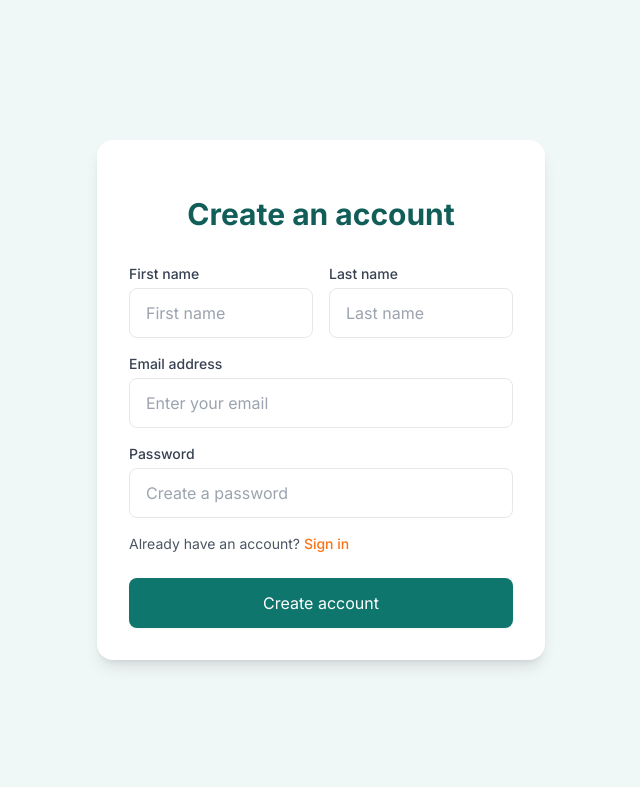
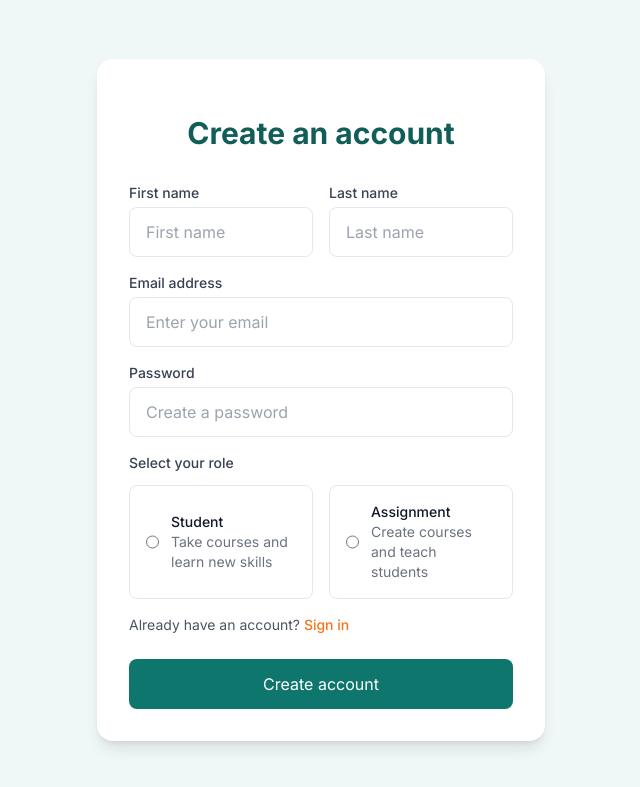
Before and after one commit to Souhail-imarraine/Youdemy, a PHP site: page /signup.php in a window 1280 px wide. Shown: the top 787 px of the page, without its empty margins (319-959 px from the left). Run offline with PHP 8.4, Linux system fonts and the light colour scheme; some libraries are stand-ins or nearby versions.

```diff
--- a/signup.php
+++ b/signup.php
@@ -52,6 +52,29 @@
                             class="mt-1 w-full px-4 py-3 border border-gray-200 rounded-lg focus:ring-2 focus:ring-teal-500 focus:border-teal-500"
                             placeholder="Create a password">
                     </div>
+                    <div>
+                        <label class="block text-sm font-medium text-gray-700 mb-3">Select your role</label>
+                        <div class="flex gap-4 justify-center">
+                            <div
+                                class="flex-1 flex items-center p-4 border border-gray-200 rounded-lg hover:bg-gray-50 cursor-pointer max-w-[240px]">
+                                <input id="student" name="role" type="radio" value="student"
+                                    class="h-4 w-4 text-teal-600 focus:ring-teal-500 border-gray-300">
+                                <label for="student" class="ml-3 flex flex-col cursor-pointer">
+                                    <span class="block text-sm font-medium text-gray-900">Student</span>
+                                    <span class="block text-sm text-gray-500">Take courses and learn new skills</span>
+                                </label>
+                            </div>
+
+                            <div class="flex-1 flex items-center p-4 border border-gray-200 rounded-lg hover:bg-gray-50 cursor-pointer max-w-[240px]">
+                                <input id="assignment" name="role" type="radio" value="assignment"
+                                    class="h-4 w-4 text-teal-600 focus:ring-teal-500 border-gray-300">
+                                <label for="assignment" class="ml-3 flex flex-col cursor-pointer">
+                                    <span class="block text-sm font-medium text-gray-900">Assignment</span>
+                                    <span class="block text-sm text-gray-500">Create courses and teach students</span>
+                                </label>
+                            </div>
+                        </div>
+                    </div>
                     <p class="mt-2 text-sm text-gray-600">
                         Already have an account?
                         <a href="signin.php" class="font-medium text-orange-500 hover:text-orange-600">Sign in</a>
```
